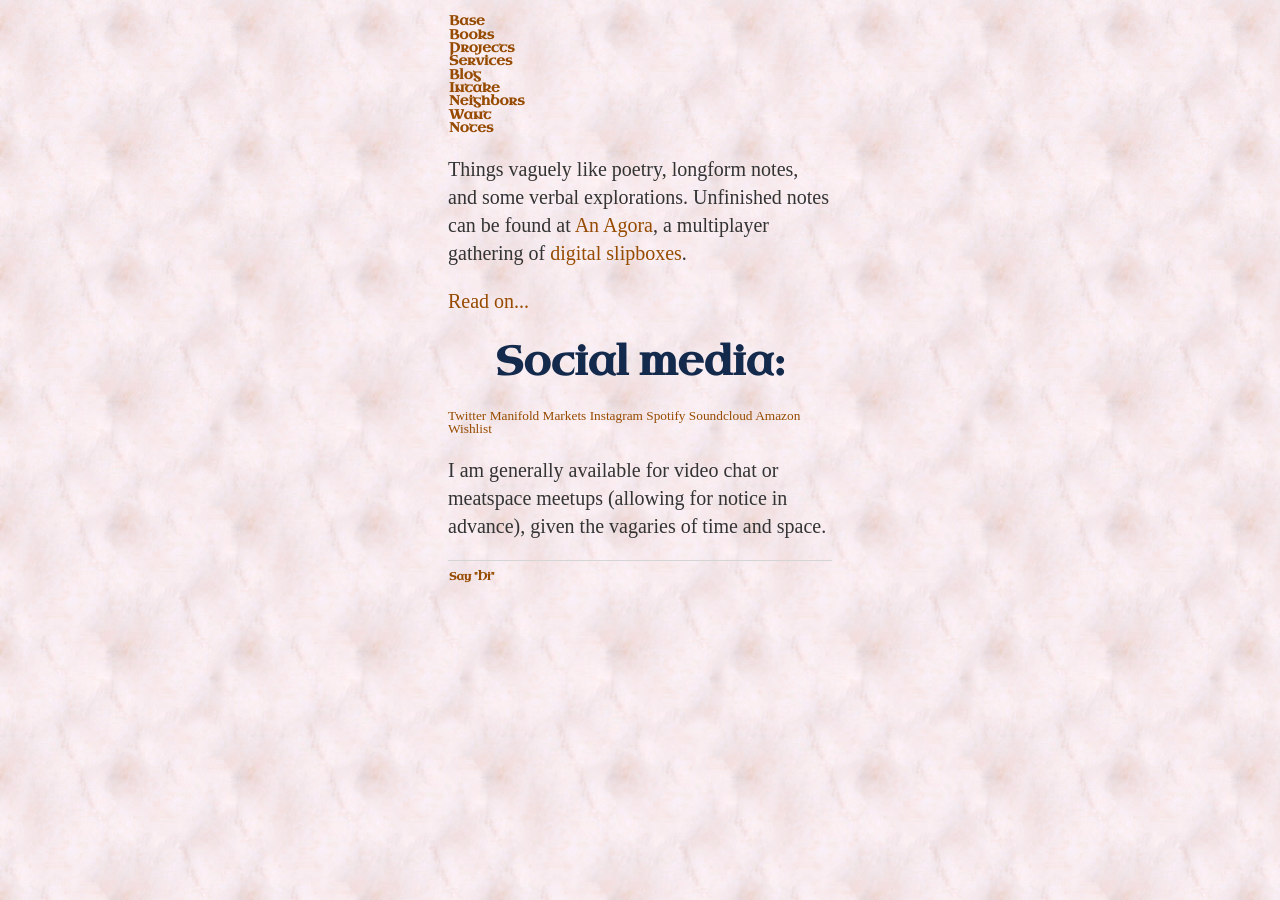
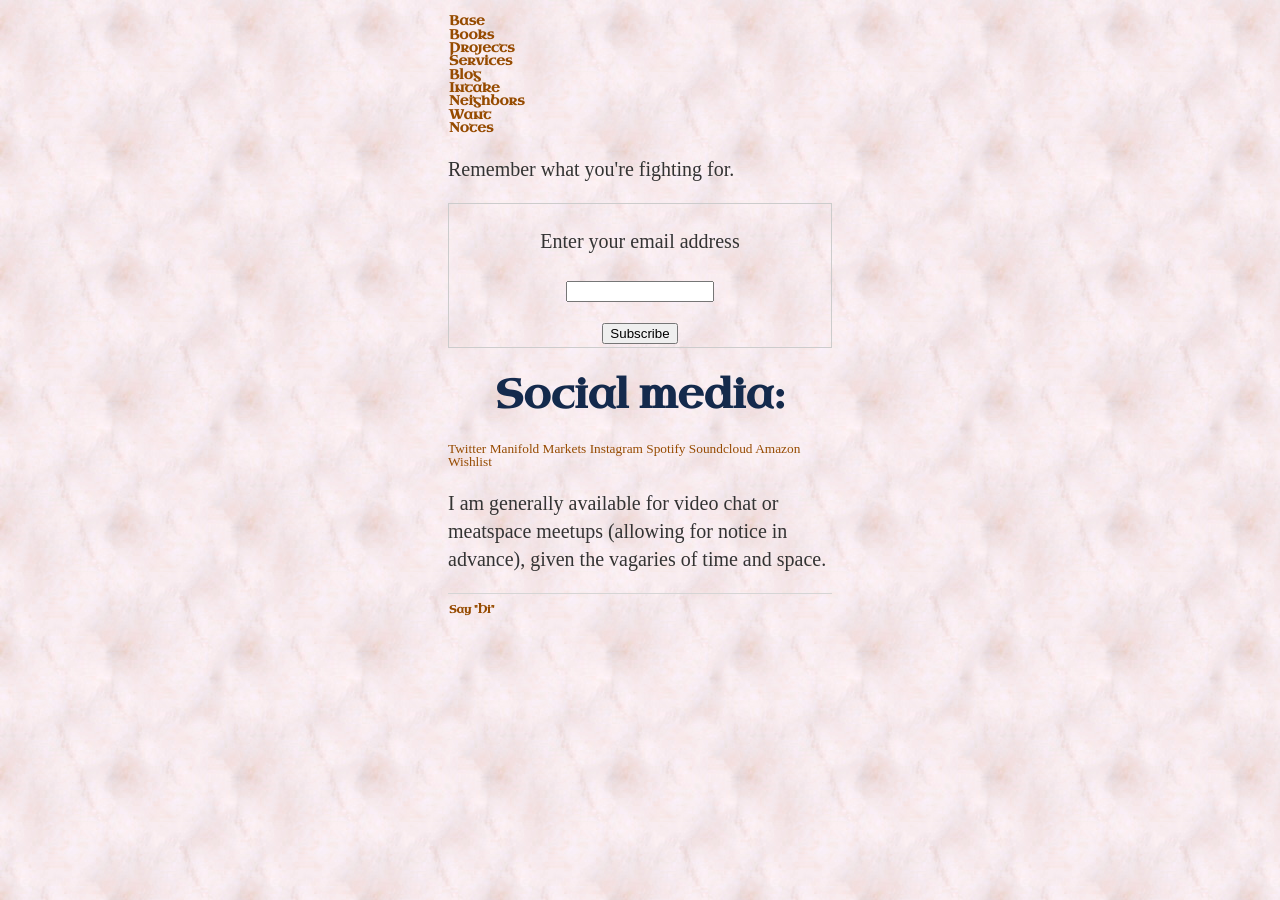
Before and after one commit to ray-dorai/ray-dorai.github.io, a Jekyll site: the page built from index.html, in a window 1280 px wide. Built offline with Jekyll 4.4.1, drawn with Linux system fonts in a browser that asks for light colours; some web fonts are replaced.

Commit message:
Update index.html

```diff
--- a/index.html
+++ b/index.html
@@ -3,8 +3,9 @@
 title: Ray Doraisamy
 ---
 <div class="blurb">
-	<p>Things vaguely like poetry, longform notes, and some verbal explorations. Unfinished notes can be found at <a href="https://anagora.org/@forshaper">An Agora</a>, a multiplayer gathering of <a href="https://en.wikipedia.org/wiki/Zettelkasten">digital slipboxes</a>.</p>
-	<p><a href="/explorations">Read on...</a></p>
+	<p>Remember what you're fighting for.</p>
+	<p><form style="border:1px solid #ccc;padding:3px;text-align:center;" action="https://tinyletter.com/forshaper" method="post" target="popupwindow" onsubmit="window.open('https://tinyletter.com/forshaper', 'popupwindow', 'scrollbars=yes,width=800,height=600');return true"><p><label for="tlemail">Enter your email address</label></p><p><input type="text" style="width:140px" name="email" id="tlemail" /></p><input type="hidden" value="1" name="embed"/><input type="submit" value="Subscribe" /></form>
+        </p>
 
 
 	<h1>Social media:</h1>
```
